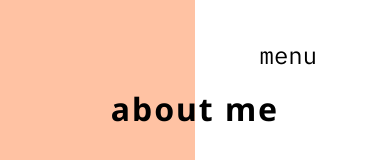
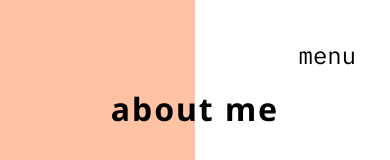
Before and after one commit to HasanCanUgurlu/resume-v2, a React (Create React App) app: page /about in a window 390 px wide. Shown: the top 160 px of the page. Built offline with nearby package versions, Linux system fonts and the light colour scheme.

Commit message:
Closing icon removed due to mobile compability

```diff
--- a/src/components/About.js
+++ b/src/components/About.js
@@ -36,7 +36,7 @@ const Intro = styled.div`
   left: 50%;
   -webkit-transform: translateX(-50%);
   transform: translateX(-50%);
-  z-index: 10;
+  z-index: 1;
   @media (max-width: 900px) {
     top: 12rem;
     padding: 25px;
--- a/src/components/Header.js
+++ b/src/components/Header.js
@@ -11,7 +11,7 @@ const Navigation = styled.nav`
   display: flex;
   flex-direction: row;
   width: 100vw;
-  z-index: 100;
+  z-index: 2;
   @media (max-width: 800px) {
     visibility: hidden;
     display: none;
@@ -22,6 +22,7 @@ const MenuButtonForMobile = styled.button`
   display: none;
   border: none;
   cursor: pointer;
+  box-shadow: none;
   @media (max-width: 800px) {
     visibility: visible;
     display: block;
@@ -31,10 +32,13 @@ const MenuButtonForMobile = styled.button`
     width: 15vw;
     height: 7vh;
     top: 3%;
-    left: 65%;
+    left: 75%;
     font-size: 24px;
     font-family: "IBM Plex Mono", monospace;
-    z-index: 100;
+    z-index: 5;
+    outline-color: grey;
+    box-shadow: none;
+    outline: ${(props) => props.isMenuActive && "none"};
   }
 `;
 // KEYFRAMES FOR SMOOTH DOWN MOVE FOR NAVBAR
@@ -99,7 +103,7 @@ const MobileNavigation = styled.nav`
     width: 100%;
     height: ${(props) => (props.isMenuActive ? "40vh" : "1px")};
     position: fixed;
-    z-index: 100;
+    z-index: 4;
     ${"" /* opacity: ${(props) => (props.isMenuActive ? "1" : "0")}; */}
     ${"" /* display: ${(props) => (props.isMenuActive ? "block" : "none")}; */}
 
@@ -159,16 +163,19 @@ function Header() {
           </Link>
         </NavLinks>
       </Navigation>
-      <MenuButtonForMobile onClick={() => setMenu(!isMenuActive)}>
+      <MenuButtonForMobile
+        isMenuActive={isMenuActive}
+        onClick={() => setMenu(!isMenuActive)}
+      >
         menu
       </MenuButtonForMobile>
       <MobileNavigation isMenuActive={isMenuActive}>
-        <FontAwesomeIcon
+        {/* <FontAwesomeIcon
           onClick={() => setMenu(!isMenuActive)}
           size={"2x"}
           icon={faTimes}
           style={{ color: "grey", margin: "5% 0 0 85%", cursor: "pointer" }}
-        />
+        /> */}
         <MobileNavLink isMenuActive={isMenuActive}>
           <Link style={styleForLink} to="/">
             projects
--- a/src/components/TopPage.js
+++ b/src/components/TopPage.js
@@ -31,7 +31,7 @@ const Intro = styled.div`
   left: 50%;
   -webkit-transform: translateX(-50%);
   transform: translateX(-50%);
-  z-index: 10;
+  z-index: 1;
   @media (max-width: 900px) {
     top: 8rem;
     display: block;
```
